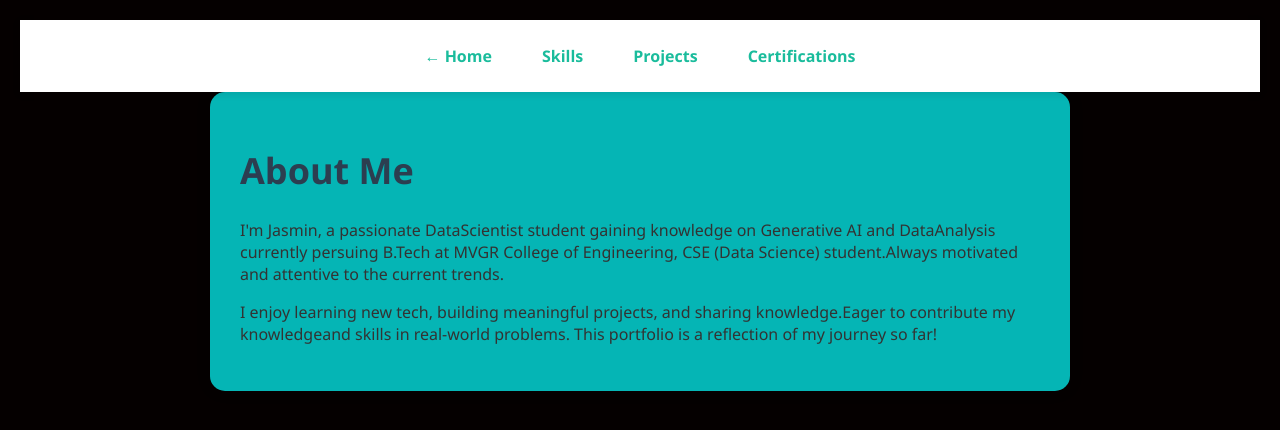
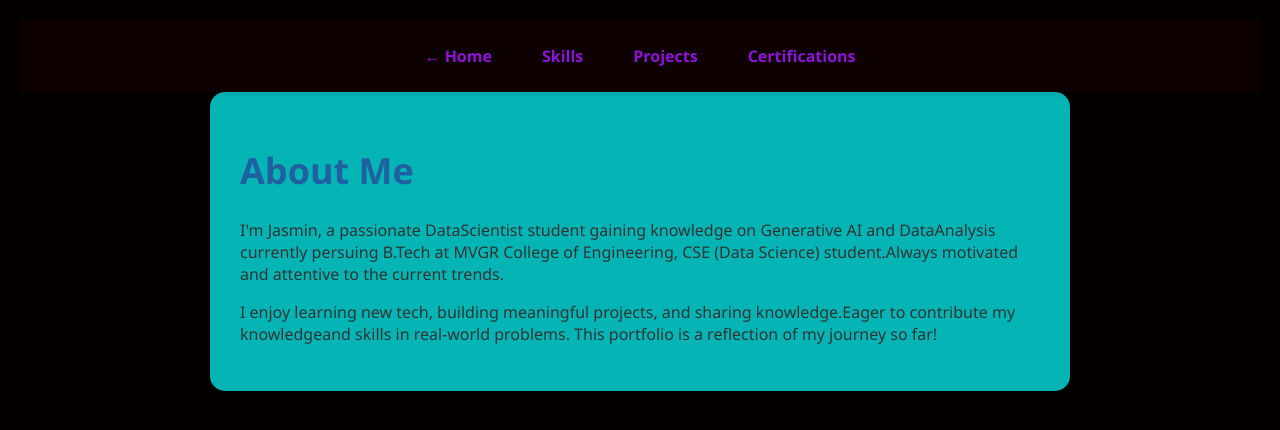
Before and after one commit to Jasmin11123/Portfolio, a plain HTML site: page about.html in a window 1280 px wide. Drawn offline with Linux system fonts and the light colour scheme.

Commit message:
Update style.css

```diff
--- a/style.css
+++ b/style.css
@@ -7,7 +7,7 @@ body {
 }
 
 h1 {
-  color: #2c3e50;
+  color: #2060a1;
   font-size: 36px;
 }
 
@@ -73,7 +73,7 @@ a:hover {
 .navbar {
   position: sticky;
   top: 0;
-  background-color: #ffffff;
+  background-color: #0d0101;
   padding: 15px 0;
   z-index: 999;
   box-shadow: 0 2px 8px rgba(0,0,0,0.1);
@@ -90,7 +90,7 @@ a:hover {
 
 .navbar li a {
   text-decoration: none;
-  color: #1abc9c;
+  color: #8e12db;
   font-weight: bold;
   transition: color 0.3s ease;
 }
@@ -161,7 +161,7 @@ html {
     display: none;
     flex-direction: column;
     align-items: center;
-    background-color: #ffffff;
+    background-color: #0d0101;
     box-shadow: 0 4px 6px rgba(0,0,0,0.1);
     width: 100%;
     margin-top: 10px;
```
